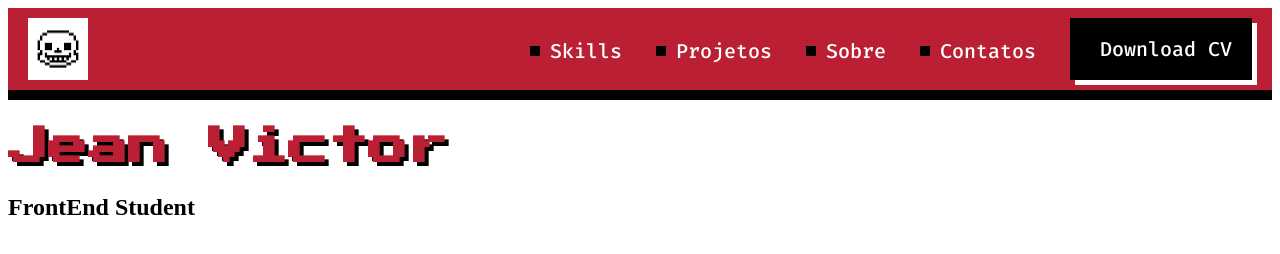
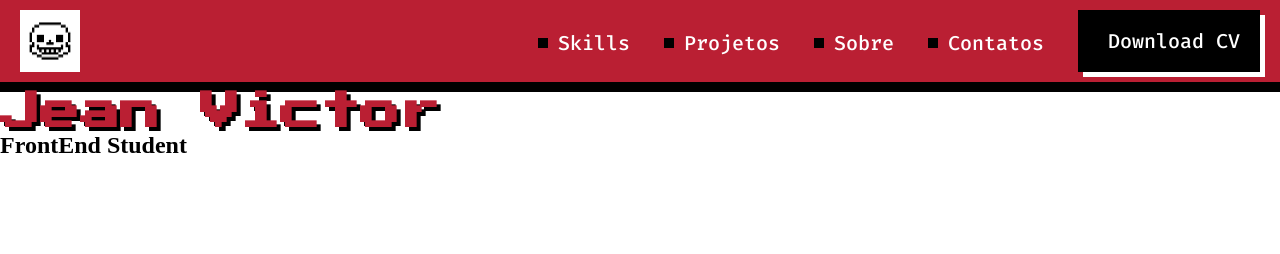
Before and after one commit to heyloko/curso-html-css-feliz, a plain HTML site: page index.html in a window 1280 px wide. Drawn offline with Linux system fonts and the light colour scheme.

Commit message:
Update title

```diff
--- a/index.html
+++ b/index.html
@@ -7,7 +7,7 @@
     <link rel="preconnect" href="https://fonts.gstatic.com">
     <link href="https://fonts.googleapis.com/css2?family=Fira+Code:wght@300;500&family=Press+Start+2P&display=swap" rel="stylesheet">
 
-    <link red="stylesheet" href="CSS/reset.css">
+    <link rel="stylesheet" href="CSS/reset.css">
     <link rel="stylesheet" href="CSS/index.css">
     <link rel="stylesheet" href="CSS/components/title.css">
 </head>
@@ -24,6 +24,7 @@
             <a id="button" href="" lang="en">Download CV</a>
         </nav>
     </header>
+
     <h1>Jean Victor</h1>
 
     <h2>FrontEnd Student</h2>
```
